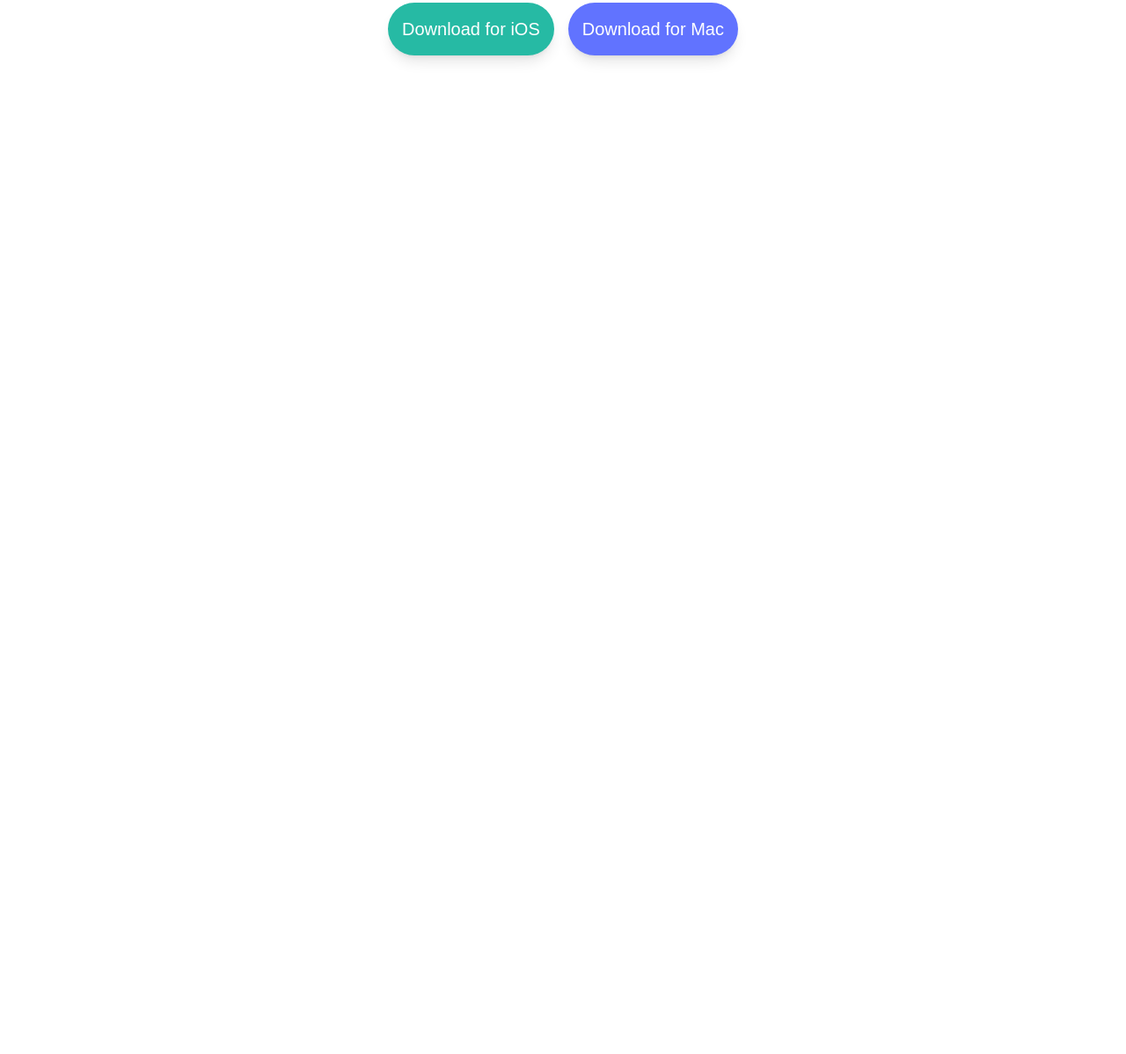
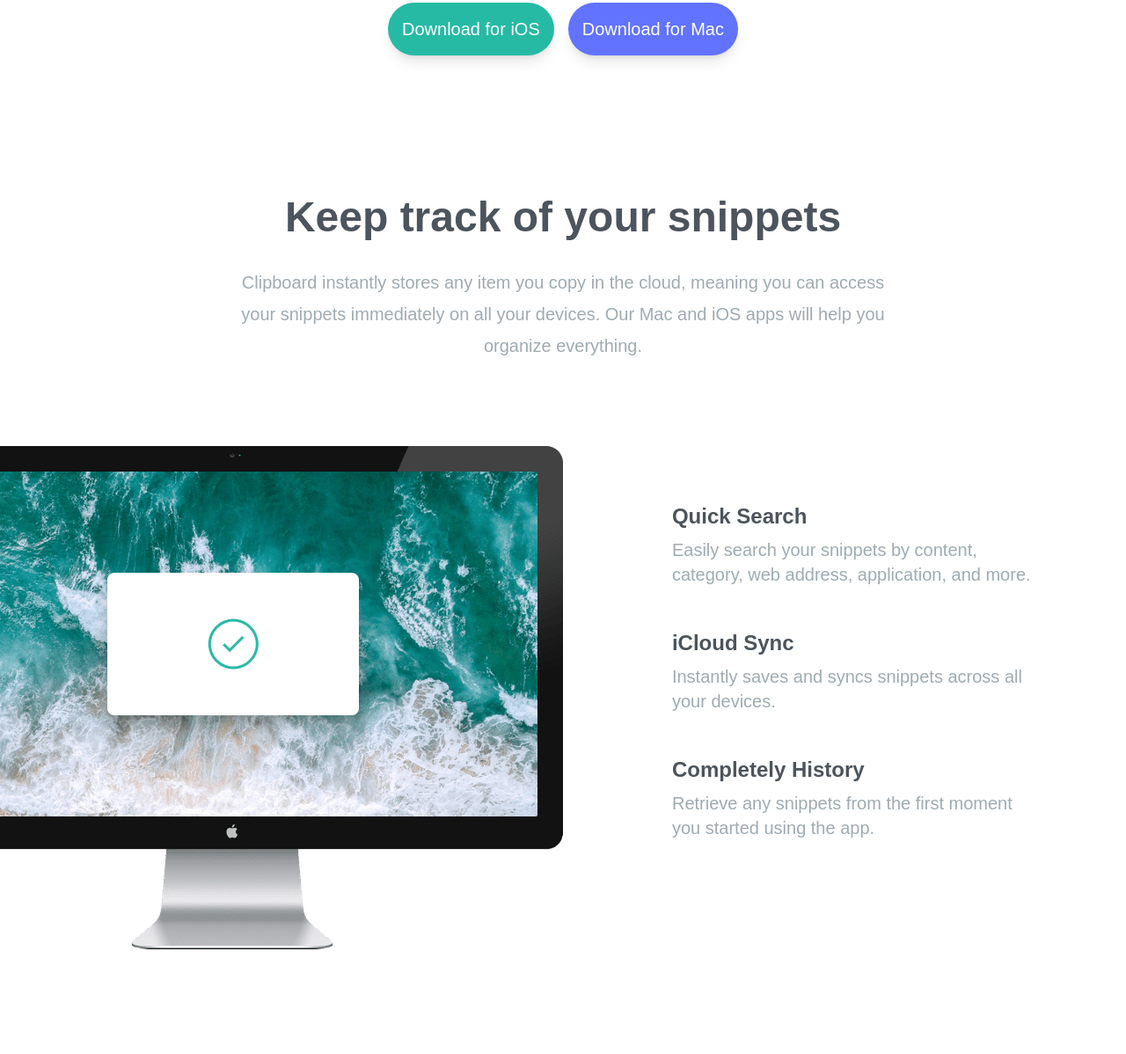
Before and after one commit to nathaliafleite/tailwind-clipboard, a website: page index.html in a window 1280 px wide. Shown: the part 498-1696 px from the top of the page at 88% size. Before the commit the page ends 800 px from the top, so only its background shows below. Drawn offline with Linux system fonts and the light colour scheme; a web font is replaced by a local one.

Commit message:
Add snippets and access sections

```diff
--- a/index.html
+++ b/index.html
@@ -11,12 +11,12 @@
             href="https://fonts.googleapis.com/css2?family=Bai+Jamjuree:wght@400;600&display=swap"
             rel="stylesheet"
         />
-        <title>Simple Tailwind Starter</title>
+        <title>Cliboard website</title>
     </head>
     <body>
         <!-- Hero Section -->
         <section id="hero">
-            <div class="max-w-6xl mx-auto text-center mb-40 px-10 pt-16">
+            <div class="section-container mb-40 pt-16">
                 <svg
                     class="mx-auto my-16"
                     width="125"
@@ -37,9 +37,7 @@
                     </g>
                 </svg>
 
-                <h3 class="mb-8 text-4xl font-bold text-darkGrayishBlue md:text-5xl">
-                    A history of everything you copy
-                </h3>
+                <h3>A history of everything you copy</h3>
 
                 <p class="max-3xl mx-auto mb-10 text-2xl text-grayishBlue">
                     Clipboard allows you to track and organize everything you copy.
@@ -47,9 +45,7 @@
                 </p>
 
                 <!-- Button Container -->
-                <div
-                    class="flex flex-col justify-center w-full space-y-6 text-xl text-white md:flex-row md:space-y-0 md:space-x-4"
-                >
+                <div class="button-container">
                     <a
                         href="#"
                         class="p-4 px 8 rounded-full shadow-lg bg-strongCyan duration-200 hover:opacity-80"
@@ -65,5 +61,85 @@
                 </div>
             </div>
         </section>
+
+        <!-- Snippets section -->
+        <section id="snippets">
+            <div class="section-container my-20">
+                <h3>Keep track of your snippets</h3>
+                <p class="section-subtitle">
+                    Clipboard instantly stores any item you copy in the cloud, meaning
+                    you can access your snippets immediately on all your devices. Our Mac
+                    and iOS apps will help you organize everything.
+                </p>
+            </div>
+        </section>
+
+        <!-- Features section -->
+
+        <section id="features">
+            <div class="section-container my-20">
+                <div class="relative flex flex-col md:flex-row md:space-x-32">
+                    <!-- Image -->
+                    <div class="md:w-1/2">
+                        <img
+                            src="images/image-computer.png"
+                            alt=""
+                            class="md:absolute top-0 right-[50%]"
+                        />
+                    </div>
+
+                    <!-- Image Container -->
+                    <div
+                        class="flex flex-col mt-16 mb-24 space-y-12 text-xl md:w-1/2 md:mb-60 md:text-left md:pl-16"
+                    >
+                        <!-- Item 1 -->
+                        <div>
+                            <h5 class="mb-2 text-2xl font-bold text-darkGrayishBlue">
+                                Quick Search
+                            </h5>
+                            <p class="max-w-md mx-auto text-grayishBlue">
+                                Easily search your snippets by content, category, web
+                                address, application, and more.
+                            </p>
+                        </div>
+
+                        <!-- Item 2 -->
+                        <div>
+                            <h5 class="mb-2 text-2xl font-bold text-darkGrayishBlue">
+                                iCloud Sync
+                            </h5>
+                            <p class="max-w-md mx-auto text-grayishBlue">
+                                Instantly saves and syncs snippets across all your
+                                devices.
+                            </p>
+                        </div>
+
+                        <!-- Item 3 -->
+                        <div>
+                            <h5 class="mb-2 text-2xl font-bold text-darkGrayishBlue">
+                                Completely History
+                            </h5>
+                            <p class="max-w-md mx-auto text-grayishBlue">
+                                Retrieve any snippets from the first moment you started
+                                using the app.
+                            </p>
+                        </div>
+                    </div>
+                </div>
+            </div>
+        </section>
+
+        <!-- Access Anywhere section -->
+        <section id="access">
+            <div class="section-container my-20">
+                <h3>Access Clipboard Anywhere</h3>
+                <p class="section-subtitle">
+                    Whether you're on the go, or at your computer, you can access all
+                    your Clipboard snippets in a few simple clicks.
+                </p>
+
+                <img src="images/image-devices.png" alt="" class="mx-auto" />
+            </div>
+        </section>
     </body>
 </html>
--- a/input.css
+++ b/input.css
@@ -1,6 +1,12 @@
 @tailwind base;
 @tailwind components;
 @tailwind utilities;
+
+@layer base {
+    h3 {
+        @apply mb-8 text-4xl font-bold text-darkGrayishBlue md:text-5xl;
+    }
+}
 
 body {
     background-image: url('../images/bg-header-desktop.png');
@@ -13,3 +19,15 @@
         background-image: url('../images/bg-header-mobile.png');
     }
 }
+
+.section-container {
+    @apply max-w-6xl mx-auto text-center px-10;
+}
+
+.section-subtitle {
+    @apply max-w-3xl mx-auto mb-24 text-xl leading-9 text-center text-grayishBlue;
+}
+
+.button-container {
+    @apply flex flex-col justify-center w-full space-y-6 text-xl text-white md:flex-row md:space-y-0 md:space-x-4;
+}
```
Also changed, not shown: css/style.css, readme.md.
